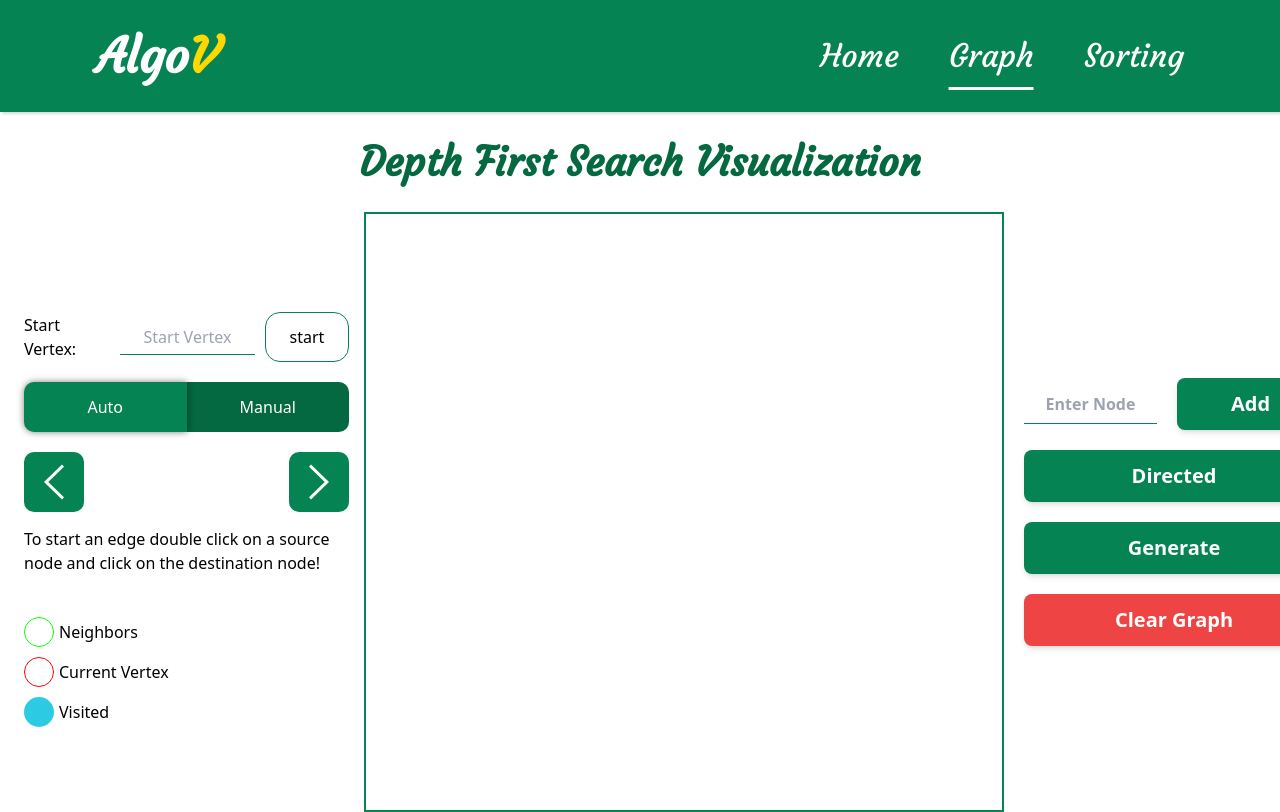
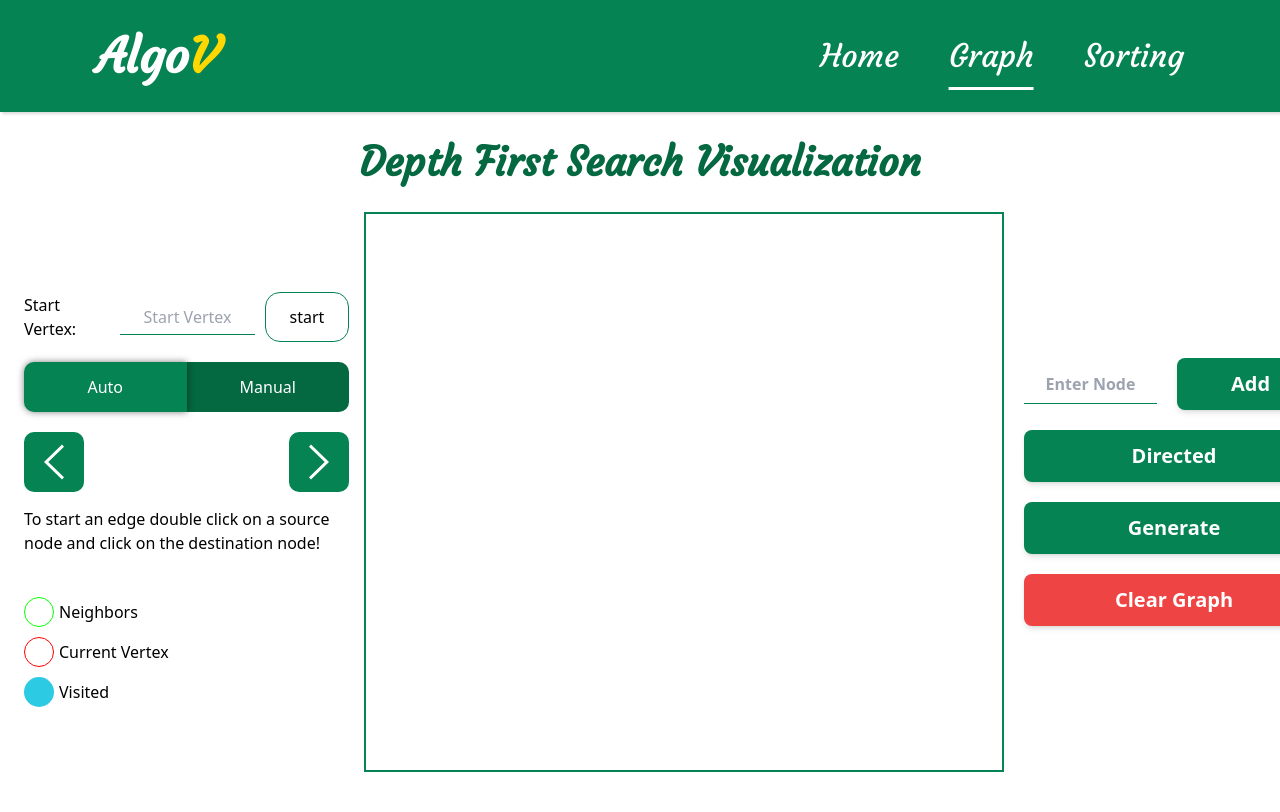
Before and after one commit to Abdelrahman-Abdelmoaty/AlgoV, a React (Create React App) app: page /graph/dfs in a window 1280 px wide. Shown: the top 812 px of the page. Built offline with nearby package versions, Linux system fonts and the light colour scheme; a web font is replaced by a local one.

Commit message:
graph area fix

```diff
--- a/src/components/Graph/Graph.jsx
+++ b/src/components/Graph/Graph.jsx
@@ -10,7 +10,7 @@ export default function Graph({ nodes, setNodes, edges, setEdges, directed, setD
   const [activeEdge, setActiveEdge] = useState({ src: null, dest: null });
   const [weighted, setWeighted] = useState(false);
   const [error, setError] = useState(false);
-  const windowWidth = useRef(window.innerWidth);
+  const windowSize = useRef([window.innerWidth, window.innerHeight]);
 
   const handleAddNode = (e) => {
     e.preventDefault();
@@ -25,8 +25,8 @@ export default function Graph({ nodes, setNodes, edges, setEdges, directed, setD
           value: input,
           color: "white",
           borderColor: "black",
-          x: ((id * 20) % (windowWidth.current * 0.5 - 50)) + 50,
-          y: ((id * 100) % 600) + 50,
+          x: ((id * 20) % (windowSize.current[0] * 0.5 - 50)) + 50,
+          y: ((id * 100) % (windowSize.current[1] * 0.7 - 50)) + 50,
         },
       ]);
       setInput("");
@@ -43,8 +43,8 @@ export default function Graph({ nodes, setNodes, edges, setEdges, directed, setD
     setEdges([]);
 
     for (let i = 1; i <= 10; i++) {
-      let newX = ((i * 100) % (windowWidth.current * 0.5 - 50)) + 50;
-      let newY = ((i * 150) % 550) + 50;
+      let newX = ((i * 100) % (windowSize.current[0] * 0.5 - 50)) + 50;
+      let newY = ((i * 150) % (windowSize.current[1] * 0.7 - 50)) + 50;
       setNodes((prevNodes) => [
         ...prevNodes,
         {
--- a/src/components/Graph/GraphArea.jsx
+++ b/src/components/Graph/GraphArea.jsx
@@ -1,9 +1,9 @@
 import { useRef } from "react";
 export default function GraphArea({ children }) {
-  const windowWidth = useRef(window.innerWidth);
+  const windowSize = useRef([window.innerWidth, window.innerHeight]);
   return (
     <>
-      <svg viewBox={`0 0 ${0.5 * windowWidth.current} 600`} height="600px" width="50vw" className="border-2 border-[rgb(5,131,83)] flex-1">
+      <svg viewBox={`0 0 ${0.5 * windowSize.current[0]}  ${0.7 * windowSize.current[1]}`} width="50vw" height="70vh" className="border-2 border-[rgb(5,131,83)] flex-1">
         {children}
       </svg>
     </>
```
